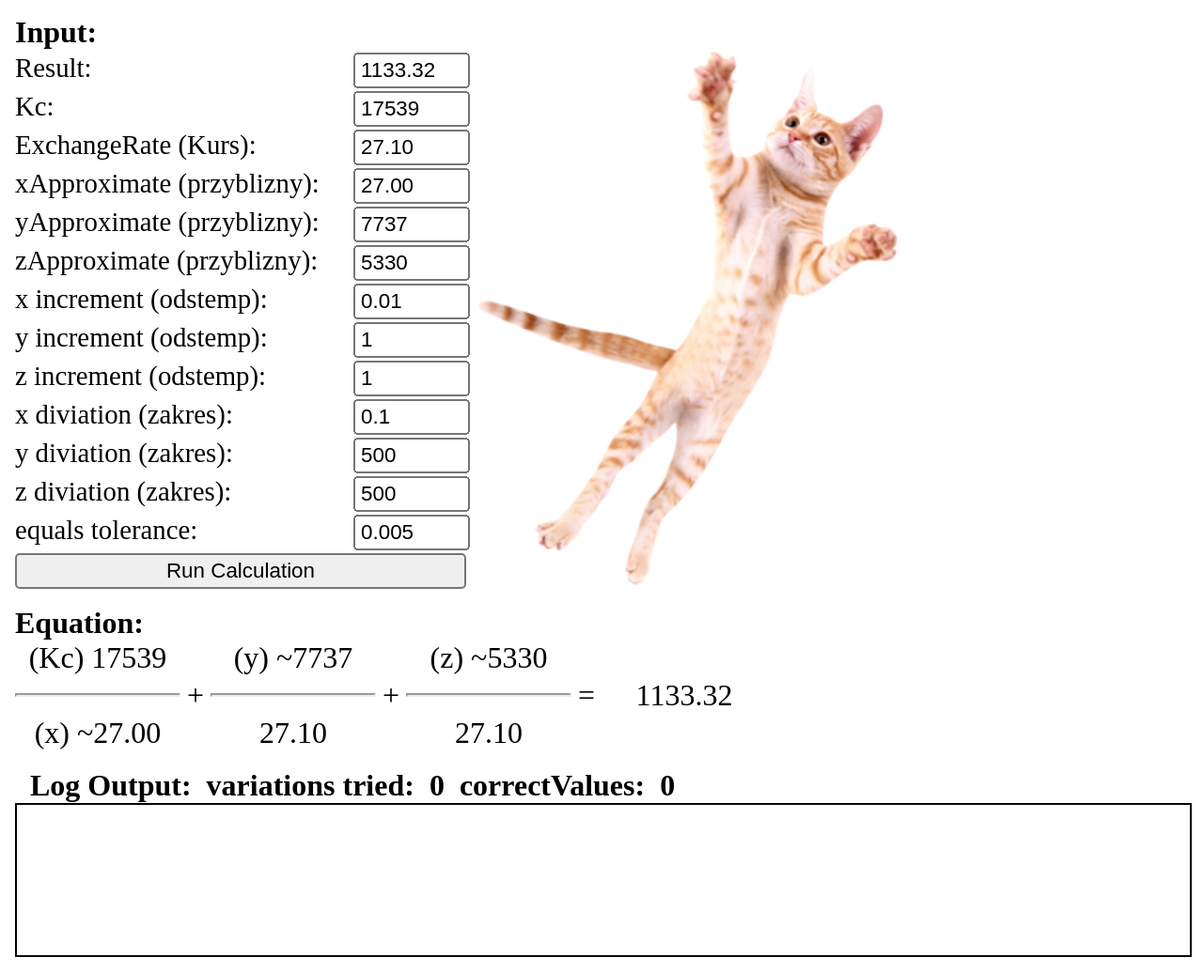
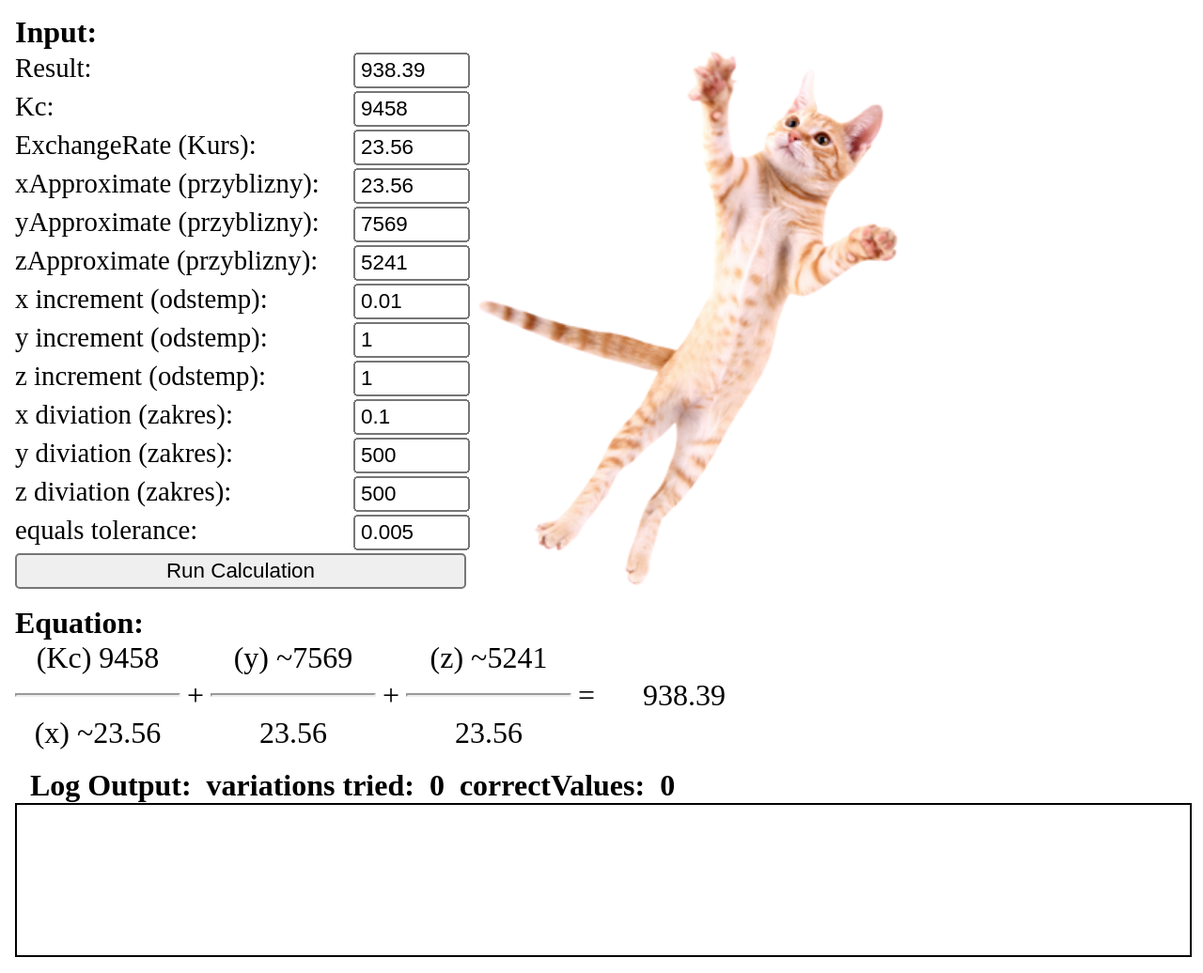
Before and after one commit to lukaprelic/MumAccounting, a Flask app: page / in a window 1280 px wide. Shown: the top 1036 px of the page at 94% size. Run offline with Flask 2, Linux system fonts and the light colour scheme; parts of the project's set-up code (start-up, migrations or seed data) failed here and were passed over.

Commit message:
stopped rounding intermediate values

```diff
--- a/calc.py
+++ b/calc.py
@@ -1,7 +1,7 @@
 from decimal import *
 
 output = ""
-getcontext().rounding = ROUND_05UP
+getcontext().rounding = ROUND_HALF_UP
 roundd = lambda f: Decimal(f).quantize(Decimal('.001'), rounding=ROUND_HALF_UP)
 combinations = 0
 correctValues = []
@@ -48,11 +48,11 @@ def execCalc(expectedResult, krouns, ExchangeRate,
                 resultDiff = abs(expectedResult - result)
 
                 if resultDiff <= lastResultDiff:
-                    printAndOuput("x=", xPossible, " y=", yPossible, " z=", zPossible, "result=", result, "diff=",
-                                  resultDiff,
-                                  " diff", resultDiff, "<", lastResultDiff, " result=", result, "lastresult=",
-                                  lastResult,
-                                  "curr diff=", resultDiff)
+#                    printAndOuput("x=", xPossible, " y=", yPossible, " z=", zPossible, "result=", result, "diff=",
+#                                  resultDiff,
+#                                  " diff", resultDiff, "<", lastResultDiff, " result=", result, "lastresult=",
+#                                  lastResult,
+#                                  "curr diff=", resultDiff)
                     lastResult = result
                     lastResultDiff = resultDiff
                     value = {'x': str(xPossible), 'y': yPossible, 'z': zPossible,'diff':str(resultDiff)}
@@ -75,9 +75,9 @@ def execCalc(expectedResult, krouns, ExchangeRate,
 
 
 def runCalc(xthis, ythis, zthis, krouns, exchangeRate):
-    result = Decimal(roundd(krouns / roundd(xthis))).quantize(Decimal('.01'), rounding=ROUND_HALF_UP) + \
-             Decimal(roundd(ythis / roundd(exchangeRate))).quantize(Decimal('.01'), rounding=ROUND_HALF_UP) + \
-             Decimal(roundd(zthis / roundd(exchangeRate))).quantize(Decimal('.01'), rounding=ROUND_HALF_UP)
+    result = Decimal(krouns / roundd(xthis)).quantize(Decimal('.01'), rounding=ROUND_HALF_UP) + \
+             Decimal(ythis / roundd(exchangeRate)).quantize(Decimal('.01'), rounding=ROUND_HALF_UP) + \
+             Decimal(zthis / roundd(exchangeRate)).quantize(Decimal('.01'), rounding=ROUND_HALF_UP)
     return result
 
 
--- a/templates/index.html
+++ b/templates/index.html
@@ -15,17 +15,17 @@
     <div id="inputandcat">
         <form id="runCalcForm" class="col formm">
             <div class="row"><label for="calcResult">Result:</label>
-                <input type="number" id="calcResult" name="calcResult" value=1133.32></div>
+                <input type="number" id="calcResult" name="calcResult" value=938.39></div>
             <div class="row"><label for="krouns">Kc:</label>
-                <input type="number" id="krouns" name="krouns" value=17539></div>
+                <input type="number" id="krouns" name="krouns" value=9458></div>
             <div class="row"><label for="ExchangeRate">ExchangeRate (Kurs):</label>
-                <input type="number" id="ExchangeRate" name=ExchangeRate value=27.10 step=0.01></div>
+                <input type="number" id="ExchangeRate" name=ExchangeRate value=23.56 step=0.01></div>
             <div class="row"><label for="xApproximate">xApproximate (przyblizny):</label>
-                <input type="number" id="xApproximate" name=xApproximate value=27.00 step=0.01></div>
+                <input type="number" id="xApproximate" name=xApproximate value=23.56 step=0.01></div>
             <div class="row"><label for="yApproximate">yApproximate (przyblizny):</label>
-                <input type="number" id="yApproximate" name=yApproximate value=7737></div>
+                <input type="number" id="yApproximate" name=yApproximate value=7569></div>
             <div class="row"><label for="zApproximate">zApproximate (przyblizny):</label>
-                <input type="number" id="zApproximate" name=zApproximate value=5330></div>
+                <input type="number" id="zApproximate" name=zApproximate value=5241></div>
             <div class="row"><label for="xincrement">x increment (odstemp):</label>
                 <input type="number" id="xincrement" name="xincrement" value=0.01 step=0.01></div>
             <div class="row"><label for="yincrement">y increment (odstemp):</label>
```
Also changed, not shown: readme.md, 2 other files.
